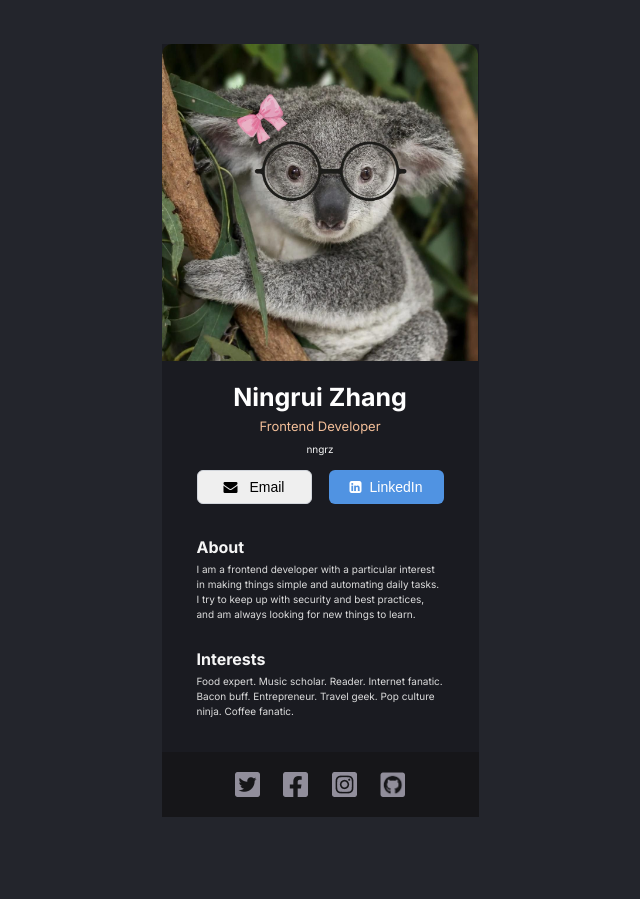
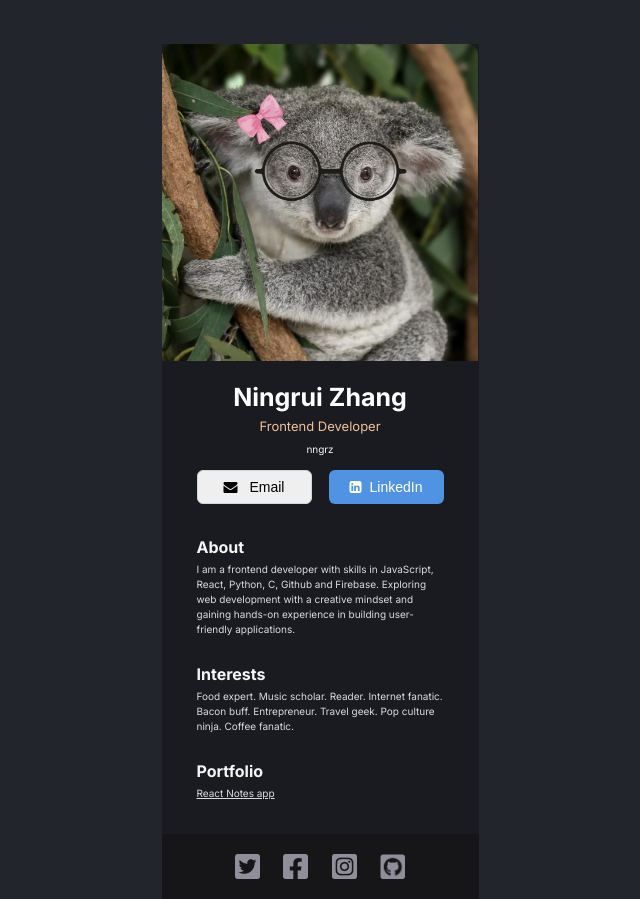
Before and after one commit to nngrz/business-card, a React app: page / in a window 1280 px wide. Shown: the whole page, without its empty margins (320-960 px from the left). Before the commit the page ends 817 px from the top, so only its background shows below. Built offline with nearby package versions, Linux system fonts and the light colour scheme.

Commit message:
update business-card

```diff
--- a/public/index.css
+++ b/public/index.css
@@ -141,3 +141,18 @@ button > i {
 .icons > img {
     width: 25px;
 }
+
+.portfolio--container {
+    margin-top: 27px;
+}
+
+.portfolio--title {
+    margin-bottom: 5px;
+}
+
+.portfolio--container a {
+    font-size: 10px;
+    font-weight: 400;
+    line-height: 15px;
+    color: #DCDCDC;
+}
--- a/src/DigitalCard.js
+++ b/src/DigitalCard.js
@@ -2,6 +2,7 @@ import React from "react"
 import About from "./components/About"
 import Info from "./components/Info"
 import Interests from "./components/Interests"
+import Portfolio from "./components/Portfolio"
 import Footer from "./components/Footer"
 
 export default function DigitalCard() {
@@ -13,6 +14,7 @@ export default function DigitalCard() {
             <div className="main">
                 <About />
                 <Interests />
+                <Portfolio />
             </div>
             <Footer />
         </div>
--- a/src/components/About.js
+++ b/src/components/About.js
@@ -4,7 +4,7 @@ export default function About() {
     return (
         <div className="about--container">
             <h2 className="about--title">About</h2>
-            <p className="about--text">I am a frontend developer with a particular interest in making things simple and automating daily tasks. I try to keep up with security and best practices, and am always looking for new things to learn.</p>
+            <p className="about--text">I am a frontend developer with skills in JavaScript, React, Python, C, Github and Firebase. Exploring web development with a creative mindset and gaining hands-on experience in building user-friendly applications.</p>
         </div>
     )
 }
--- a/src/components/Footer.js
+++ b/src/components/Footer.js
@@ -3,10 +3,10 @@ import React from "react"
 export default function Footer() {
     return (
         <nav className="icons">
-            <img src="../images/twitter.png"></img>
-            <img src="../images/facebook.png"></img>
-            <img src="../images/ig.png"></img>
-            <img src="../images/github.png"></img>
+            <img src="images/twitter.png"></img>
+            <img src="images/facebook.png"></img>
+            <img src="images/ig.png"></img>
+            <img src="images/github.png"></img>
         </nav>
     )
 }
--- a/src/components/Info.js
+++ b/src/components/Info.js
@@ -1,9 +1,9 @@
-import React from "react";
+import React from "react"
 
 export default function Info() {
     return (
         <div className="info--container">
-            <img src="../images/profile.jpg" className="info--image" />
+            <img src="images/profile.jpg" className="info--image" />
             <h1 className="info--name">Ningrui Zhang</h1>
             <p className="info--role"> Frontend Developer</p>
             <p className="info--website">nngrz</p>
--- /dev/null
+++ b/src/components/Portfolio.js
@@ -0,0 +1,12 @@
+import React from "react"
+
+export default function Portfolio() {
+    return (
+        <div className="portfolio--container">
+            <h2 className="portfolio--title">Portfolio</h2>
+            <a href="https://shimmering-malasada-04a43c.netlify.app" target="_blank" rel="noopener noreferrer" className="portfolio--link">
+                React Notes app
+            </a>
+        </div>
+    )
+}
```
Also changed, not shown: package.json (+8 -1 lines), 1 other file.
